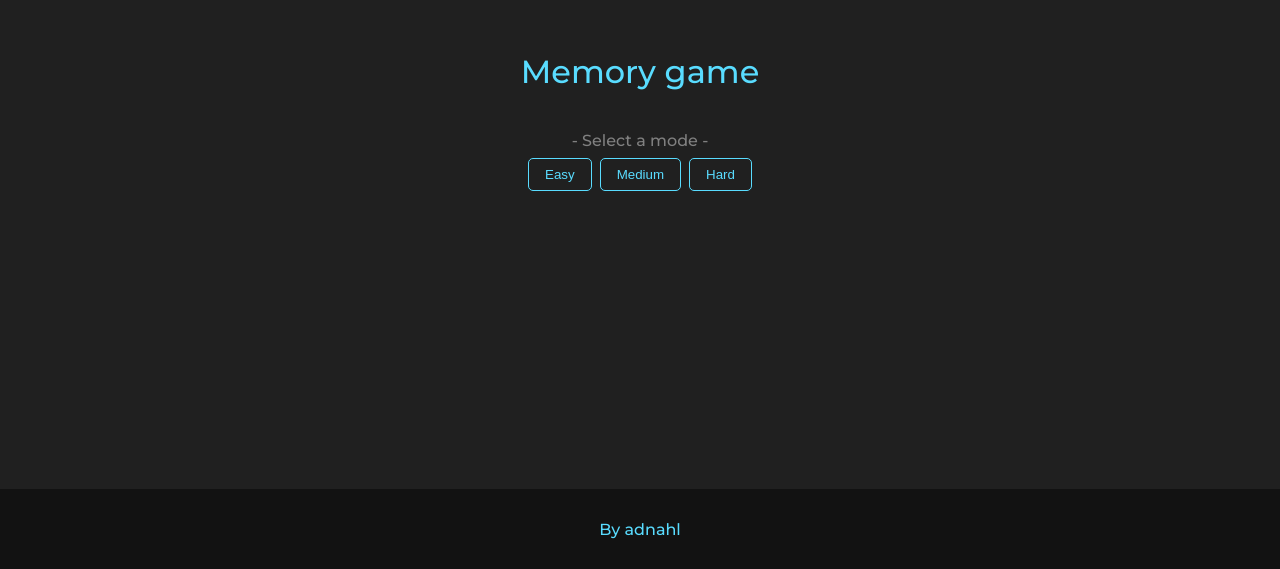
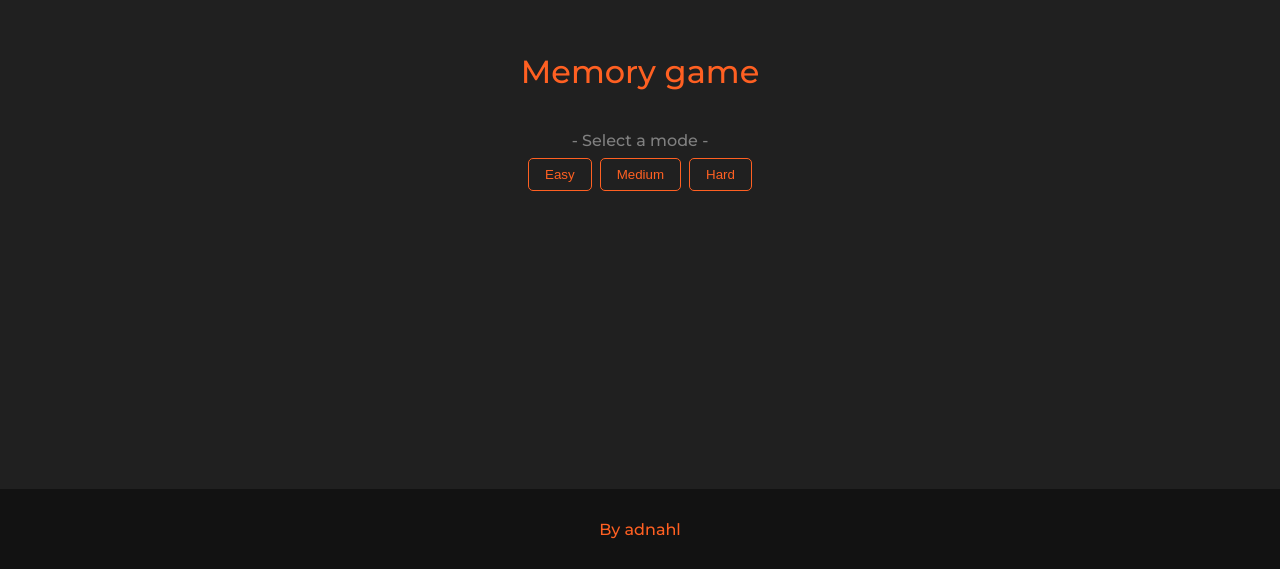
Before and after one commit to adnahl/memory-game-nextjs, a Next.js app: page / in a window 1280 px wide. Shown: the part 231-800 px from the top of the page. Built offline with nearby package versions, Linux system fonts and the light colour scheme.

Commit message:
Orange style

```diff
--- a/components/game/Info.tsx
+++ b/components/game/Info.tsx
@@ -4,7 +4,7 @@ const styles = {
 	container: {
 		margin: '2rem 0',
 		padding: '1rem',
-		border: '1px solid #59dcff',
+		border: '1px solid #ff6022',
 		fontFamily: "'Inconsolata', monospace",
 		borderRadius: '4px'
 	},
--- a/pages/index.tsx
+++ b/pages/index.tsx
@@ -15,10 +15,10 @@ const styles = {
     gap: '.5em',
   },
   mode: {
-    border: '1px solid #59dcff',
+    border: '1px solid #ff6022',
     borderRadius: '5px',
     backgroundColor: 'transparent',
-    color: '#59dcff',
+    color: '#ff6022',
     padding: '.5rem 1rem',
     cursor: 'pointer',
   }
--- a/styles/globals.css
+++ b/styles/globals.css
@@ -11,7 +11,7 @@ body {
 body {
   font-weight: 500;
   font-size: 1rem;
-  color: #59dcff;
+  color: #ff6022;
   background-color: #202020;
   overflow: hidden;
   height: auto;
```
